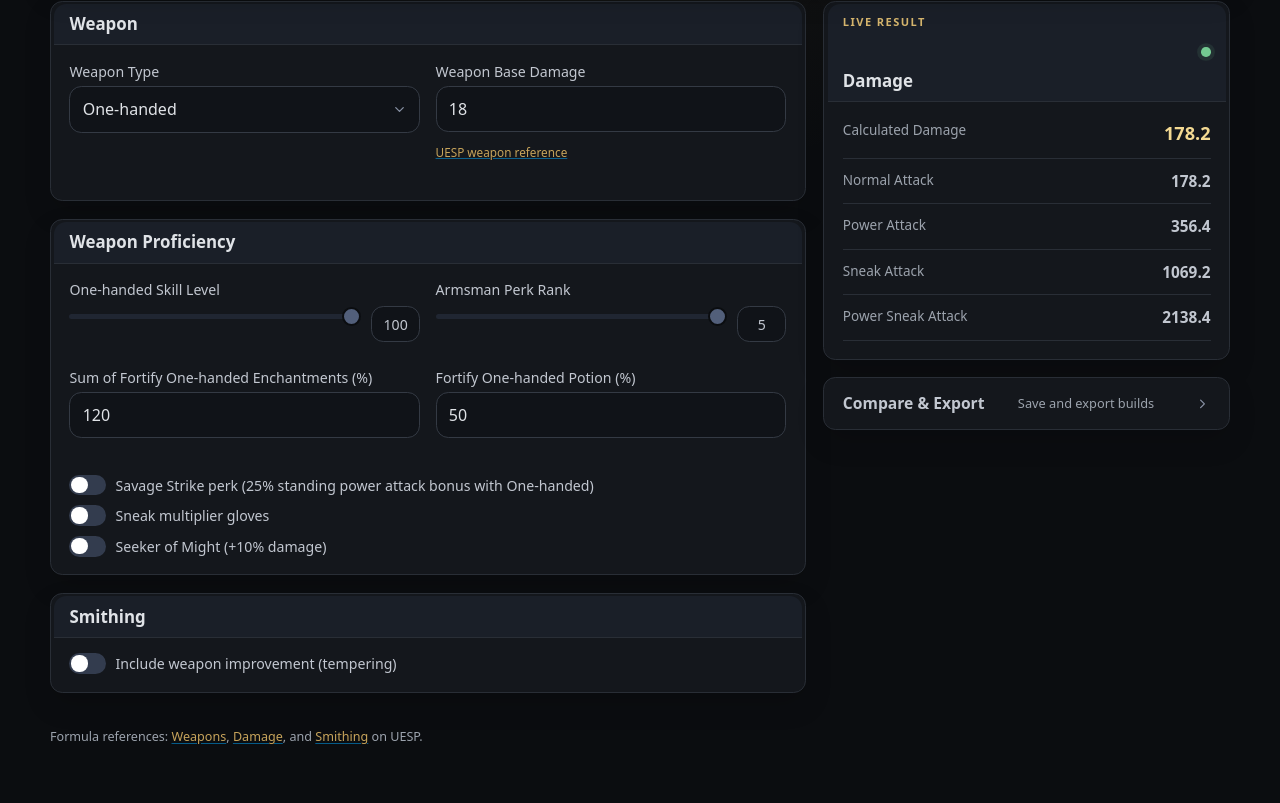
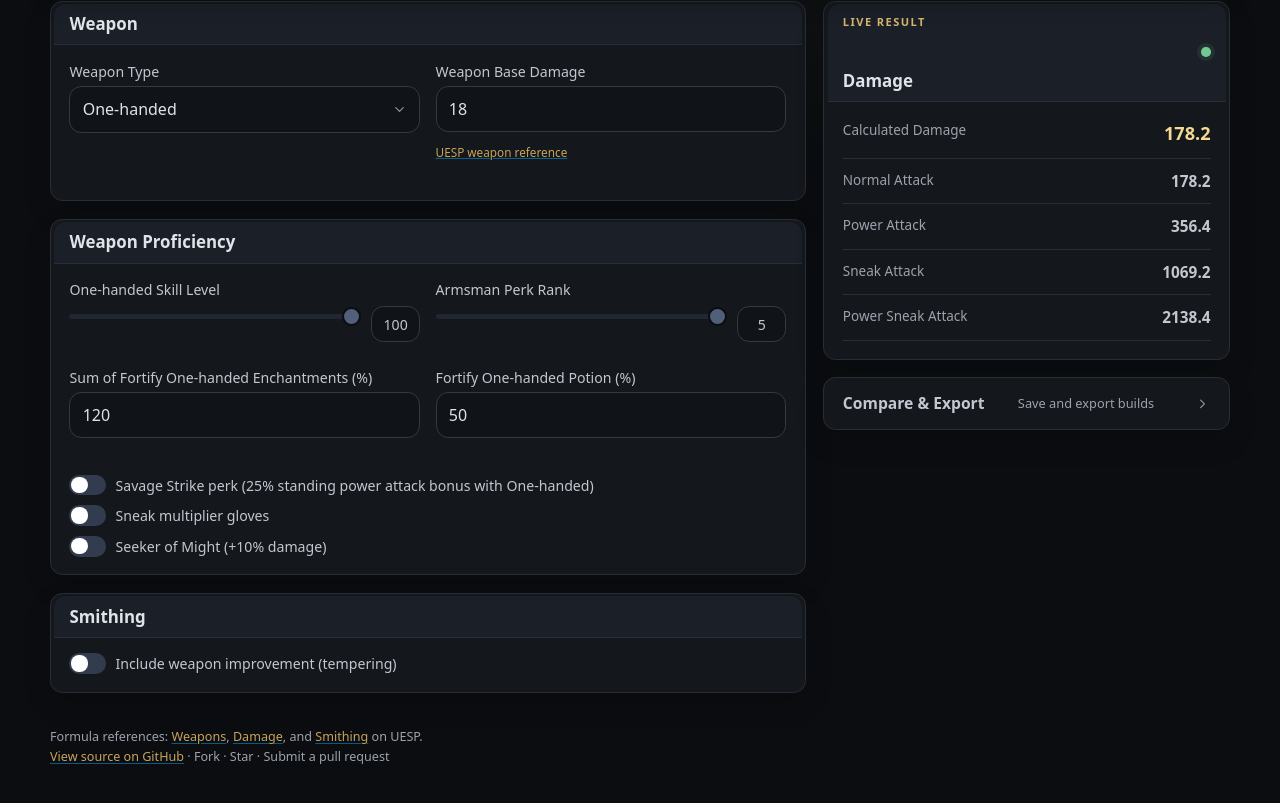
Before and after one commit to TriangleSteve/SkyrimCalculators, a plain HTML site: page index.html in a window 1280 px wide. Shown: the part 183-986 px from the top of the page. Drawn offline with nearby package versions, Linux system fonts and the light colour scheme.

Commit message:
Updated readme disclose, added github repo link

```diff
--- a/index.html
+++ b/index.html
@@ -177,10 +177,15 @@
     </section>
 
     <footer class="site-footer">
-      Formula references:
-      <a href="https://en.uesp.net/wiki/Skyrim:Weapons" target="_blank" rel="noreferrer">Weapons</a>,
-      <a href="https://en.uesp.net/wiki/Skyrim:Damage" target="_blank" rel="noreferrer">Damage</a>, and
-      <a href="https://en.uesp.net/wiki/Skyrim:Smithing" target="_blank" rel="noreferrer">Smithing</a> on UESP.
+      <div>
+        Formula references:
+        <a href="https://en.uesp.net/wiki/Skyrim:Weapons" target="_blank" rel="noreferrer">Weapons</a>,
+        <a href="https://en.uesp.net/wiki/Skyrim:Damage" target="_blank" rel="noreferrer">Damage</a>, and
+        <a href="https://en.uesp.net/wiki/Skyrim:Smithing" target="_blank" rel="noreferrer">Smithing</a> on UESP.
+      </div>
+      <div>
+        <a href="https://github.com/TriangleSteve/SkyrimCalculators/" target="_blank" rel="noreferrer">View source on GitHub</a> · Fork · Star · Submit a pull request
+      </div>
     </footer>
   </main>
 </body>
```
Also changed, not shown: 1 other file.
